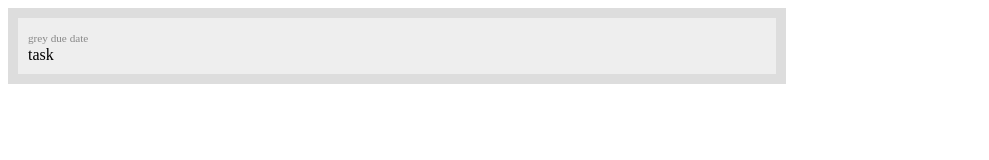
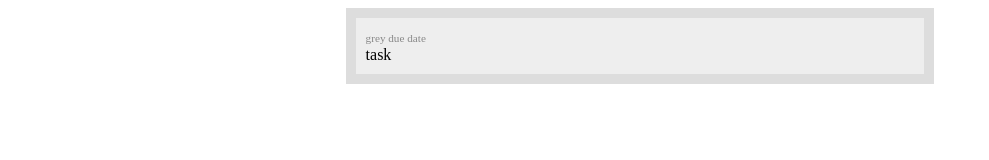
Before and after one commit to mytasks/mytasks.github.io, a plain HTML site: page index.html in a window 1280 px wide. Shown: the whole page, without its empty margins (0-989 px from the left). Drawn offline with Linux system fonts and the light colour scheme.

Commit message:
adjusted wrapper

```diff
--- a/style.css
+++ b/style.css
@@ -11,6 +11,7 @@
 }
 
 #wrapper {
-  width: 60%;
+  width: 45%;
   background-color: #DDDDDD;
+  margin: 0px auto;
 }
```
